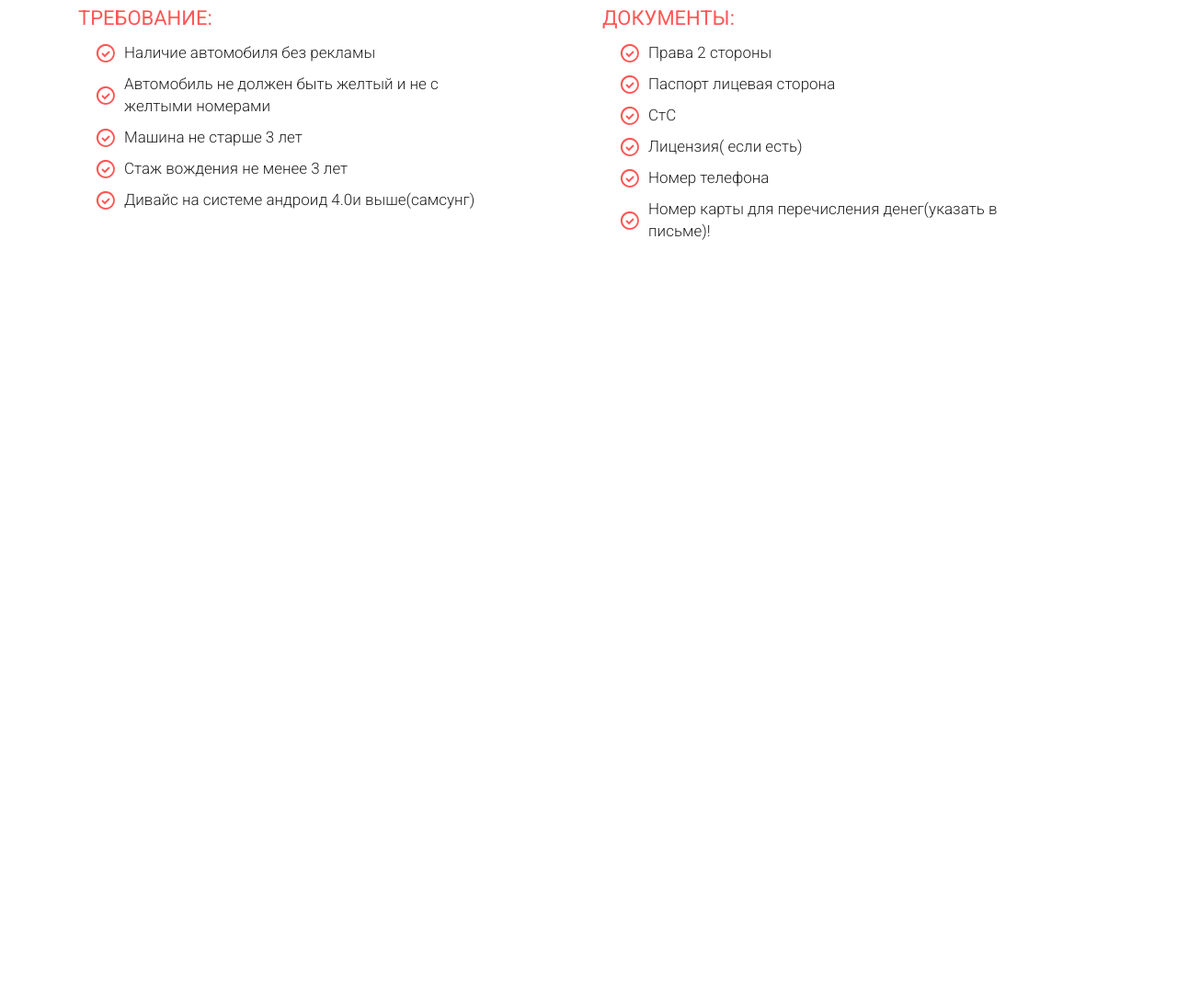
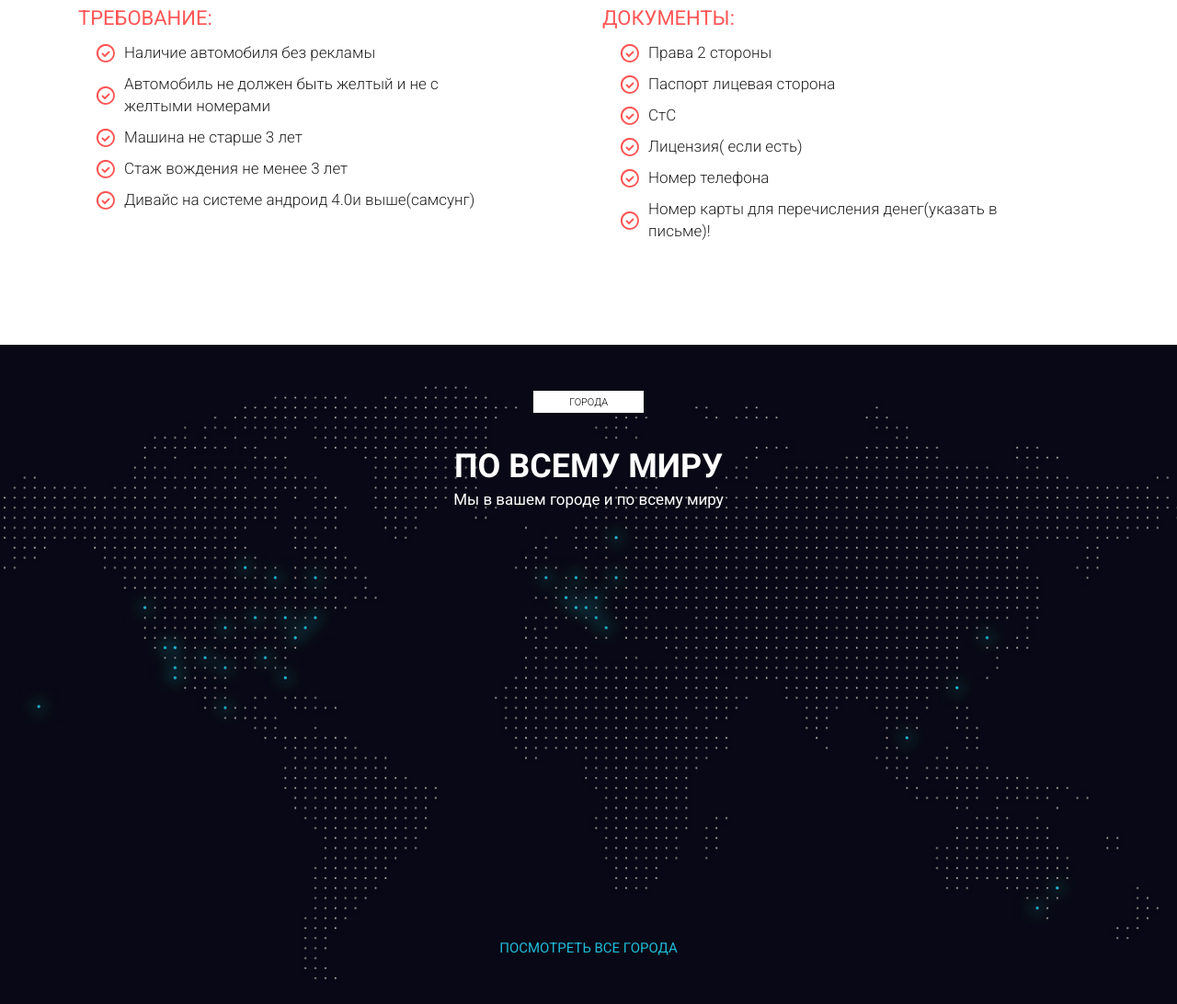
Before and after one commit to AndrewSunshiny/beonmax-uber, a website: page src/index.html in a window 1280 px wide. Shown: the part 4293-5385 px from the top of the page at 92% size. Before the commit the page ends 4668 px from the top, so only its background shows below. Drawn offline with nearby package versions, Linux system fonts and the light colour scheme; files that its build step writes are made by us from their sources; files whose address does not match are found by name.

Commit message:
create cities section

```diff
--- a/src/index.html
+++ b/src/index.html
@@ -381,5 +381,12 @@
       </div>
     </section>
 
+    <section class="cities">
+      <div class="mark mark-alt">города</div>
+      <h2 class="cities_header">По всему миру</h2>
+      <div class="cities_subheader">Мы в вашем городе и по всему миру</div>
+      <a href="" class="cities_link">посмотреть все города</a>
+    </section>
+
   </body>
 </html>
--- a/src/sass/_general.scss
+++ b/src/sass/_general.scss
@@ -349,3 +349,26 @@ nav {
 		}
 	}
 }
+
+.cities {
+	position: relative;
+	height: 717px;
+	padding-top: 50px;
+	color: #fff;
+	text-align: center;
+	background: url(../img/end_background.jpg) center center / cover no-repeat;
+	&_subheader {
+		font-size: 17px;
+		font-weight: normal;
+		line-height: 1.24;
+	}
+	&_link {
+		position: absolute;
+		bottom: 50px;
+		font-size: 15px;
+		font-weight: normal;
+		color: #1fbad6;
+		text-transform: uppercase;
+		transform: translate(-50%, 0);
+	}
+}
```
